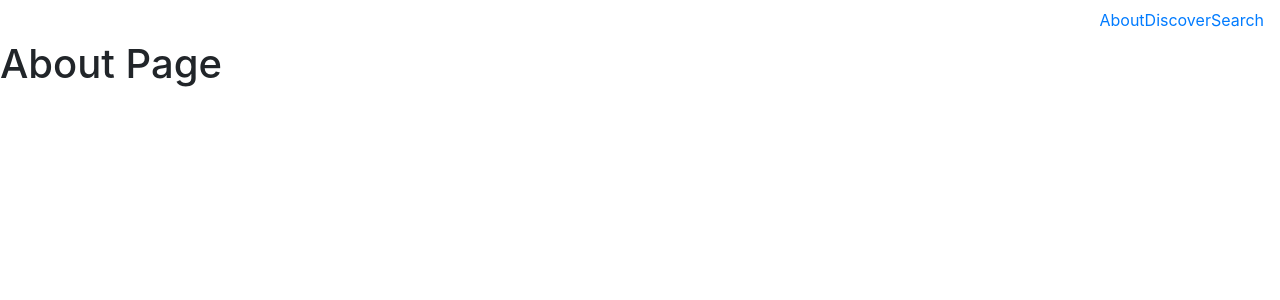
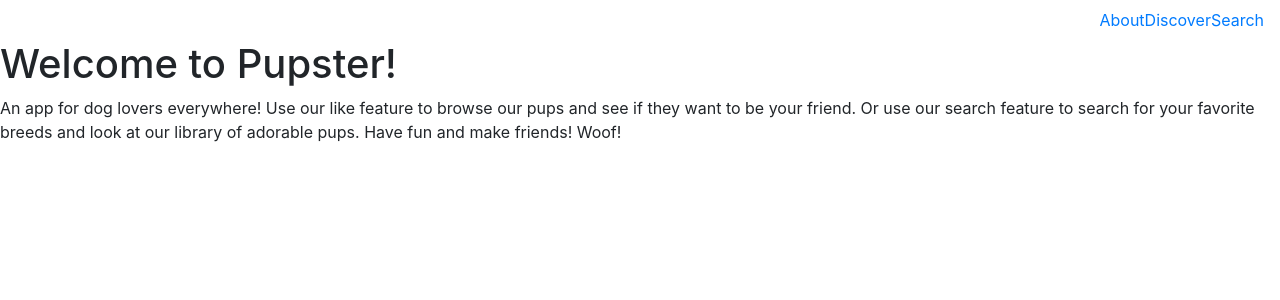
Before and after one commit to iescandon/pupster, a React (Create React App) app: page / in a window 1280 px wide. Shown: the top 300 px of the page. Built offline with nearby package versions, Linux system fonts and the light colour scheme.

Commit message:
merge conflict

```diff
--- a/src/components/pages/about.js
+++ b/src/components/pages/about.js
@@ -1,12 +1,15 @@
 import React from 'react';
-
 function About() {
 	return (
 		<div>
-			<h1>About Page</h1>
-			<p></p>
+			<h1>Welcome to Pupster!</h1>
+			<p>
+				An app for dog lovers everywhere! Use our like feature to browse our
+				pups and see if they want to be your friend. Or use our search feature
+				to search for your favorite breeds and look at our library of adorable
+				pups. Have fun and make friends! Woof!
+			</p>
 		</div>
 	);
 }
-
 export default About;
--- a/src/components/pages/search.js
+++ b/src/components/pages/search.js
@@ -1,12 +1,26 @@
 import React from 'react';
-
-function Search() {
+function SearchForm(props) {
 	return (
-		<div>
-			<h1>Search Page</h1>
-			<p></p>
-		</div>
+		<form>
+			<div className="form-group">
+				<label htmlFor="search">Search:</label>
+				<input
+					onChange={props.handleInputChange}
+					value={props.search}
+					name="search"
+					type="text"
+					className="form-control"
+					placeholder="Search for Dog Breed"
+					id="search"
+				/>
+				<button
+					onClick={props.handleFormSubmit}
+					className="btn btn-primary mt-3"
+				>
+					Search
+				</button>
+			</div>
+		</form>
 	);
 }
-
-export default Search;
+export default SearchForm;
```
